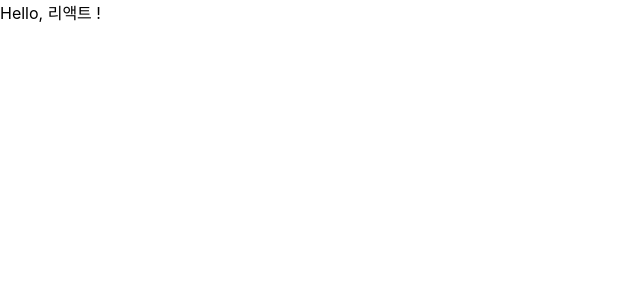
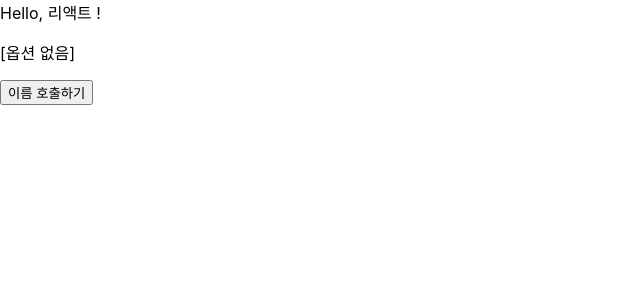
Before and after one commit to Taeyeon-Lim/ts-react-tutorial, a React (Create React App) app: page / in a window 1280 px wide. Shown: the top 300 px of the page, without its empty margins (0-640 px from the left). Built offline with nearby package versions, Linux system fonts and the light colour scheme.

Commit message:
first react component ( ts )

```diff
--- a/src/App.tsx
+++ b/src/App.tsx
@@ -2,7 +2,11 @@ import React from 'react';
 import Greetings from './Greetings';
 
 function App() {
-  return <Greetings name='리액트' />;
+  const onClick = (name: string) => {
+    console.log(name);
+  }
+  // <Greeings ...ctrl + space = '필요한 props 확인 가능'
+  return <Greetings name='리액트' onClick={onClick} />;
 }
 
 export default App;
--- a/src/Greetings.tsx
+++ b/src/Greetings.tsx
@@ -2,21 +2,44 @@ import React from 'react';
 
 type GreetingsProps = {
   name: string;
-  mark: string;
+  mark?: string;
+  optional?: string;
+  // onClick은 함수이고, 파라미터와 반환값을 갖지 않음
+  // onClick: () => void;
+  onClick: (name: string) => void;
+  // children?: React.ReactNode
 };
 
-// React.FC의 장점
-// 1. 선언 없는 props의 children 사용
-function Greetings({ name, mark }: GreetingsProps) {
+// ※ React.FC를 사용할 때의 장점 = (type의)props에서 children 지정없이 children 사용
+// 단점 = defaultProps 작동 안 함 ( 미리 = '!'와 같이 작성해야 작동 )
+// const Greetings : React.FC<GreetingsProps> = ({ name, mark = '!', optional, onClick, children }) => {
+//   const handleClick = () => onClick(name);
+//   return (
+//     <div>
+//       Hello, {name} {mark}
+//       { optional && <p>{optional}</p> }
+//       <div><button onClick={handleClick}>이름 호출하기</button></div>
+//     </div>
+//   )
+// }
+
+// ※ defaultProps가 작동하는 구조
+// 단점 = children이 없으므로, 미리 type<GreetingsProps>에 작성해야 사용 가능
+const Greetings = ({ name, mark, optional, onClick }: GreetingsProps) => {
+// function Greetings({ name, mark, optional, onClick }: GreetingsProps) {
+  const handleClick = () => onClick(name);
   return (
     <div>
       Hello, {name} {mark}
+      { optional && <p>{optional}</p>}
+      <div><button onClick={handleClick}>이름 호출하기</button></div>
     </div>
   );
 }
 
 Greetings.defaultProps = {
   mark: '!',
+  optional: '[옵션 없음]'
 };
 
 export default Greetings;
```
Also changed, not shown: 1 other file (tests, documents, lock files or other folders).
